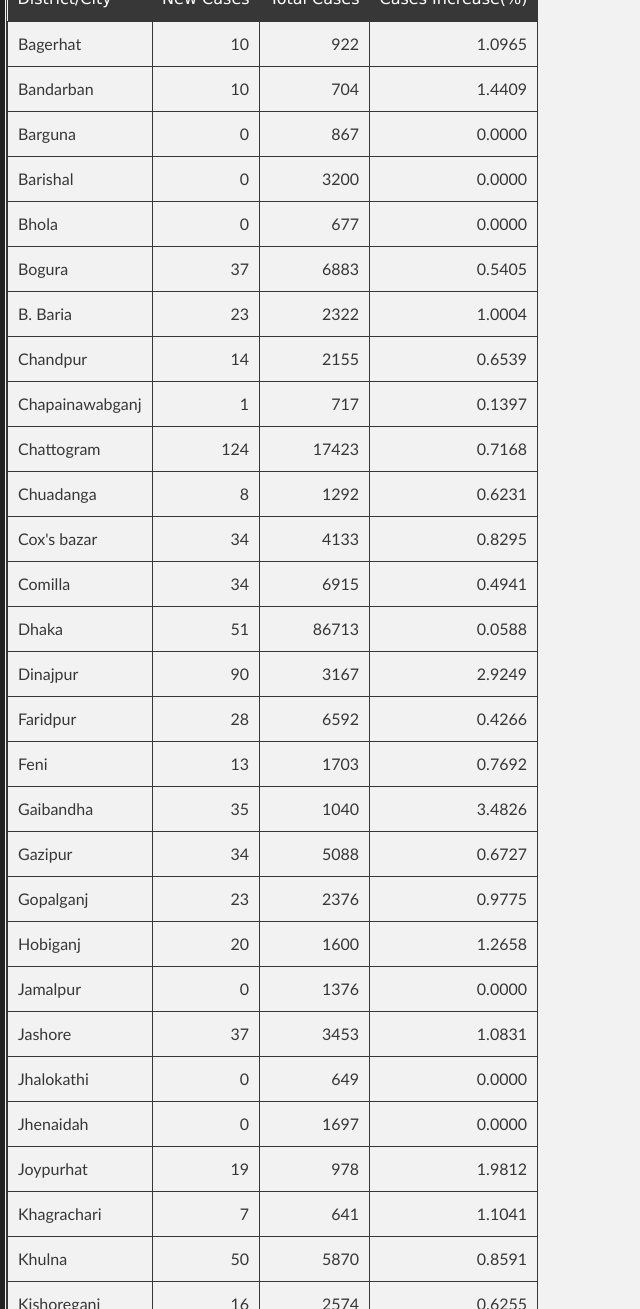
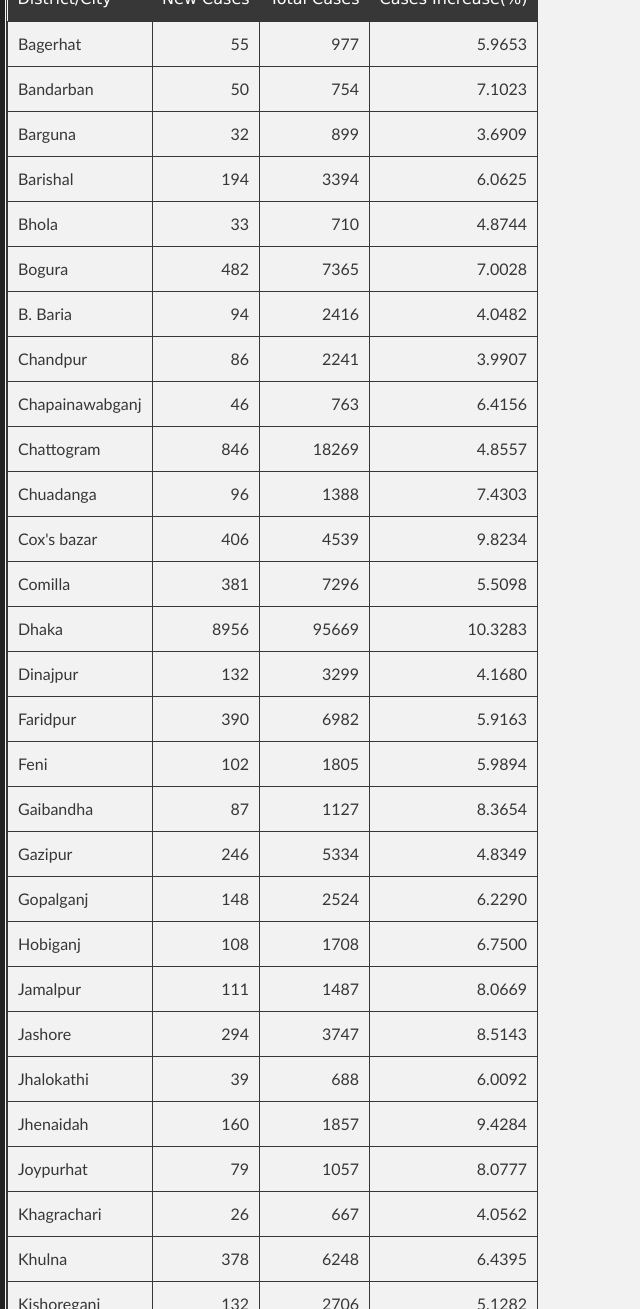
Before and after one commit to promitbasak/covid19bd, a Jekyll site: the page index.html, which Jekyll copies as it is, in a window 1280 px wide and 1400 px high, scrolled down 4076 px, cut to the strip 91-1400 px from the top of the window. Shown: the whole strip, without its empty margins (0-640 px from the left). Built offline with Jekyll 4.4.1, drawn with Linux system fonts in a browser that asks for light colours; some of the changed text lies outside the part shown.

Commit message:
Update index.html

```diff
--- a/index.html
+++ b/index.html
@@ -45,7 +45,7 @@
         <h2 id="covid-19-in-bangladesh">Covid-19 in Bangladesh</h2>
 
 
-    <h4 id="this-page-is-updated-on-september-19-2020">This page is updated on <strong><u>September 19, 2020</u></strong></h4>
+    <h4 id="this-page-is-updated-on-september-20-2020">This page is updated on <strong><u>September 20, 2020</u></strong></h4>
     <h3> Today's Statistics:</h3>
         <p> Mobile Users should scroll the table right to left to see more</p>
     <table class="table table-bordered table-hover table-condensed">
@@ -67,21 +67,21 @@
 </tr></thead>
 <tbody>
 <tr>
-<td>2020-09-19</td>
-<td align="right">1567</td>
-<td align="right">32</td>
-<td align="right">2051</td>
-<td align="right">13170</td>
-<td align="right">347372</td>
-<td align="right">4913</td>
-<td align="right">254386</td>
-<td align="right">88073</td>
-<td align="right">1811729</td>
-<td align="right">1.4143</td>
+<td>2020-09-20</td>
+<td align="right">1544</td>
+<td align="right">26</td>
+<td align="right">2179</td>
+<td align="right">11591</td>
+<td align="right">348916</td>
+<td align="right">4939</td>
+<td align="right">256565</td>
+<td align="right">87412</td>
+<td align="right">1823320</td>
+<td align="right">1.4155</td>
 <td align="right">0.0193</td>
-<td align="right">19.1735</td>
-<td align="right">1929.8444</td>
-<td align="right">27.2944</td>
+<td align="right">19.1363</td>
+<td align="right">1938.4222</td>
+<td align="right">27.4389</td>
 </tr>
 </tbody>
 </table>
@@ -89,27 +89,27 @@
         <h3>Graphs:</h3>
         <div class="photo-album">
       <div>
-        <img src="https://raw.githubusercontent.com/promitbasak/Covid-19_bd_extended/master/assests/2020-09-19/Figure_1.png">
+        <img src="https://raw.githubusercontent.com/promitbasak/Covid-19_bd_extended/master/assests/2020-09-20/Figure_1.png">
         <h5>Overall Condition</h5>
       </div>
       <div>
-        <img src="https://raw.githubusercontent.com/promitbasak/Covid-19_bd_extended/master/assests/2020-09-19/Figure_2.png">
+        <img src="https://raw.githubusercontent.com/promitbasak/Covid-19_bd_extended/master/assests/2020-09-20/Figure_2.png">
         <h5>Total Cases</h5>
       </div>
       <div>
-        <img src="https://raw.githubusercontent.com/promitbasak/Covid-19_bd_extended/master/assests/2020-09-19/Figure_8.png">
+        <img src="https://raw.githubusercontent.com/promitbasak/Covid-19_bd_extended/master/assests/2020-09-20/Figure_8.png">
         <h5>Total Deaths</h5>
       </div>
       <div>
-        <img src="https://raw.githubusercontent.com/promitbasak/Covid-19_bd_extended/master/assests/2020-09-05/Figure_24.png">
+        <img src="https://raw.githubusercontent.com/promitbasak/Covid-19_bd_extended/master/assests/2020-09-20/Figure_24.png">
         <h5>District-wise Corona Map</h5>
       </div>
       <div>
-        <img src="https://raw.githubusercontent.com/promitbasak/Covid-19_bd_extended/master/assests/2020-09-19/Figure_20.png">
+        <img src="https://raw.githubusercontent.com/promitbasak/Covid-19_bd_extended/master/assests/2020-09-20/Figure_20.png">
         <h5>BD vs USA: Cases</h5>
       </div>
       <div>
-        <img src="https://raw.githubusercontent.com/promitbasak/Covid-19_bd_extended/master/assests/2020-09-19/Figure_21.png">
+        <img src="https://raw.githubusercontent.com/promitbasak/Covid-19_bd_extended/master/assests/2020-09-20/Figure_21.png">
         <h5>BD vs USA: Deaths</h5>
       </div>
     </div>
@@ -126,387 +126,387 @@
 </tr></thead>
 <tbody><tr>
 <td>Bagerhat</td>
-<td align="right">10</td>
-<td align="right">922</td>
-<td align="right">1.0965</td>
+<td align="right">55</td>
+<td align="right">977</td>
+<td align="right">5.9653</td>
 </tr>
 <tr>
 <td>Bandarban</td>
-<td align="right">10</td>
-<td align="right">704</td>
-<td align="right">1.4409</td>
+<td align="right">50</td>
+<td align="right">754</td>
+<td align="right">7.1023</td>
 </tr>
 <tr>
 <td>Barguna</td>
-<td align="right">0</td>
-<td align="right">867</td>
-<td align="right">0.0000</td>
+<td align="right">32</td>
+<td align="right">899</td>
+<td align="right">3.6909</td>
 </tr>
 <tr>
 <td>Barishal</td>
-<td align="right">0</td>
-<td align="right">3200</td>
-<td align="right">0.0000</td>
+<td align="right">194</td>
+<td align="right">3394</td>
+<td align="right">6.0625</td>
 </tr>
 <tr>
 <td>Bhola</td>
-<td align="right">0</td>
-<td align="right">677</td>
-<td align="right">0.0000</td>
+<td align="right">33</td>
+<td align="right">710</td>
+<td align="right">4.8744</td>
 </tr>
 <tr>
 <td>Bogura</td>
-<td align="right">37</td>
-<td align="right">6883</td>
-<td align="right">0.5405</td>
+<td align="right">482</td>
+<td align="right">7365</td>
+<td align="right">7.0028</td>
 </tr>
 <tr>
 <td>B. Baria</td>
-<td align="right">23</td>
-<td align="right">2322</td>
-<td align="right">1.0004</td>
+<td align="right">94</td>
+<td align="right">2416</td>
+<td align="right">4.0482</td>
 </tr>
 <tr>
 <td>Chandpur</td>
-<td align="right">14</td>
-<td align="right">2155</td>
-<td align="right">0.6539</td>
+<td align="right">86</td>
+<td align="right">2241</td>
+<td align="right">3.9907</td>
 </tr>
 <tr>
 <td>Chapainawabganj</td>
-<td align="right">1</td>
-<td align="right">717</td>
-<td align="right">0.1397</td>
+<td align="right">46</td>
+<td align="right">763</td>
+<td align="right">6.4156</td>
 </tr>
 <tr>
 <td>Chattogram</td>
-<td align="right">124</td>
-<td align="right">17423</td>
-<td align="right">0.7168</td>
+<td align="right">846</td>
+<td align="right">18269</td>
+<td align="right">4.8557</td>
 </tr>
 <tr>
 <td>Chuadanga</td>
-<td align="right">8</td>
-<td align="right">1292</td>
-<td align="right">0.6231</td>
+<td align="right">96</td>
+<td align="right">1388</td>
+<td align="right">7.4303</td>
 </tr>
 <tr>
 <td>Cox&#39;s bazar</td>
-<td align="right">34</td>
-<td align="right">4133</td>
-<td align="right">0.8295</td>
+<td align="right">406</td>
+<td align="right">4539</td>
+<td align="right">9.8234</td>
 </tr>
 <tr>
 <td>Comilla</td>
-<td align="right">34</td>
-<td align="right">6915</td>
-<td align="right">0.4941</td>
+<td align="right">381</td>
+<td align="right">7296</td>
+<td align="right">5.5098</td>
 </tr>
 <tr>
 <td>Dhaka</td>
-<td align="right">51</td>
-<td align="right">86713</td>
-<td align="right">0.0588</td>
+<td align="right">8956</td>
+<td align="right">95669</td>
+<td align="right">10.3283</td>
 </tr>
 <tr>
 <td>Dinajpur</td>
-<td align="right">90</td>
-<td align="right">3167</td>
-<td align="right">2.9249</td>
+<td align="right">132</td>
+<td align="right">3299</td>
+<td align="right">4.1680</td>
 </tr>
 <tr>
 <td>Faridpur</td>
-<td align="right">28</td>
-<td align="right">6592</td>
-<td align="right">0.4266</td>
+<td align="right">390</td>
+<td align="right">6982</td>
+<td align="right">5.9163</td>
 </tr>
 <tr>
 <td>Feni</td>
-<td align="right">13</td>
-<td align="right">1703</td>
-<td align="right">0.7692</td>
+<td align="right">102</td>
+<td align="right">1805</td>
+<td align="right">5.9894</td>
 </tr>
 <tr>
 <td>Gaibandha</td>
-<td align="right">35</td>
-<td align="right">1040</td>
-<td align="right">3.4826</td>
+<td align="right">87</td>
+<td align="right">1127</td>
+<td align="right">8.3654</td>
 </tr>
 <tr>
 <td>Gazipur</td>
-<td align="right">34</td>
-<td align="right">5088</td>
-<td align="right">0.6727</td>
+<td align="right">246</td>
+<td align="right">5334</td>
+<td align="right">4.8349</td>
 </tr>
 <tr>
 <td>Gopalganj</td>
-<td align="right">23</td>
-<td align="right">2376</td>
-<td align="right">0.9775</td>
+<td align="right">148</td>
+<td align="right">2524</td>
+<td align="right">6.2290</td>
 </tr>
 <tr>
 <td>Hobiganj</td>
-<td align="right">20</td>
-<td align="right">1600</td>
-<td align="right">1.2658</td>
+<td align="right">108</td>
+<td align="right">1708</td>
+<td align="right">6.7500</td>
 </tr>
 <tr>
 <td>Jamalpur</td>
-<td align="right">0</td>
-<td align="right">1376</td>
-<td align="right">0.0000</td>
+<td align="right">111</td>
+<td align="right">1487</td>
+<td align="right">8.0669</td>
 </tr>
 <tr>
 <td>Jashore</td>
-<td align="right">37</td>
-<td align="right">3453</td>
-<td align="right">1.0831</td>
+<td align="right">294</td>
+<td align="right">3747</td>
+<td align="right">8.5143</td>
 </tr>
 <tr>
 <td>Jhalokathi</td>
-<td align="right">0</td>
-<td align="right">649</td>
-<td align="right">0.0000</td>
+<td align="right">39</td>
+<td align="right">688</td>
+<td align="right">6.0092</td>
 </tr>
 <tr>
 <td>Jhenaidah</td>
-<td align="right">0</td>
-<td align="right">1697</td>
-<td align="right">0.0000</td>
+<td align="right">160</td>
+<td align="right">1857</td>
+<td align="right">9.4284</td>
 </tr>
 <tr>
 <td>Joypurhat</td>
-<td align="right">19</td>
-<td align="right">978</td>
-<td align="right">1.9812</td>
+<td align="right">79</td>
+<td align="right">1057</td>
+<td align="right">8.0777</td>
 </tr>
 <tr>
 <td>Khagrachari</td>
-<td align="right">7</td>
-<td align="right">641</td>
-<td align="right">1.1041</td>
+<td align="right">26</td>
+<td align="right">667</td>
+<td align="right">4.0562</td>
 </tr>
 <tr>
 <td>Khulna</td>
-<td align="right">50</td>
-<td align="right">5870</td>
-<td align="right">0.8591</td>
+<td align="right">378</td>
+<td align="right">6248</td>
+<td align="right">6.4395</td>
 </tr>
 <tr>
 <td>Kishoreganj</td>
-<td align="right">16</td>
-<td align="right">2574</td>
-<td align="right">0.6255</td>
+<td align="right">132</td>
+<td align="right">2706</td>
+<td align="right">5.1282</td>
 </tr>
 <tr>
 <td>Kurigram</td>
-<td align="right">17</td>
-<td align="right">827</td>
-<td align="right">2.0988</td>
+<td align="right">58</td>
+<td align="right">885</td>
+<td align="right">7.0133</td>
 </tr>
 <tr>
 <td>Kushtia</td>
-<td align="right">28</td>
-<td align="right">2879</td>
-<td align="right">0.9821</td>
+<td align="right">277</td>
+<td align="right">3156</td>
+<td align="right">9.6214</td>
 </tr>
 <tr>
 <td>Laksmipur</td>
-<td align="right">26</td>
-<td align="right">2007</td>
-<td align="right">1.3125</td>
+<td align="right">86</td>
+<td align="right">2093</td>
+<td align="right">4.2850</td>
 </tr>
 <tr>
 <td>Lalmonirhat</td>
-<td align="right">44</td>
-<td align="right">757</td>
-<td align="right">6.1711</td>
+<td align="right">82</td>
+<td align="right">839</td>
+<td align="right">10.8322</td>
 </tr>
 <tr>
 <td>Madaripur</td>
-<td align="right">0</td>
-<td align="right">1386</td>
-<td align="right">0.0000</td>
+<td align="right">58</td>
+<td align="right">1444</td>
+<td align="right">4.1847</td>
 </tr>
 <tr>
 <td>Magura</td>
-<td align="right">5</td>
-<td align="right">833</td>
-<td align="right">0.6039</td>
+<td align="right">54</td>
+<td align="right">887</td>
+<td align="right">6.4826</td>
 </tr>
 <tr>
 <td>Manikganj</td>
-<td align="right">8</td>
-<td align="right">1258</td>
-<td align="right">0.6400</td>
+<td align="right">203</td>
+<td align="right">1461</td>
+<td align="right">16.1367</td>
 </tr>
 <tr>
 <td>Moulvibazar</td>
-<td align="right">15</td>
-<td align="right">1551</td>
-<td align="right">0.9766</td>
+<td align="right">112</td>
+<td align="right">1663</td>
+<td align="right">7.2211</td>
 </tr>
 <tr>
 <td>Meherpur</td>
-<td align="right">0</td>
-<td align="right">544</td>
-<td align="right">0.0000</td>
+<td align="right">49</td>
+<td align="right">593</td>
+<td align="right">9.0074</td>
 </tr>
 <tr>
 <td>Munshigonj</td>
-<td align="right">16</td>
-<td align="right">3269</td>
-<td align="right">0.4919</td>
+<td align="right">161</td>
+<td align="right">3430</td>
+<td align="right">4.9251</td>
 </tr>
 <tr>
 <td>Mymensingh</td>
-<td align="right">0</td>
-<td align="right">3417</td>
-<td align="right">0.0000</td>
+<td align="right">189</td>
+<td align="right">3606</td>
+<td align="right">5.5312</td>
 </tr>
 <tr>
 <td>Naogaon</td>
-<td align="right">0</td>
-<td align="right">1194</td>
-<td align="right">0.0000</td>
+<td align="right">82</td>
+<td align="right">1276</td>
+<td align="right">6.8677</td>
 </tr>
 <tr>
 <td>Narail</td>
-<td align="right">3</td>
-<td align="right">1212</td>
-<td align="right">0.2481</td>
+<td align="right">85</td>
+<td align="right">1297</td>
+<td align="right">7.0132</td>
 </tr>
 <tr>
 <td>Narayanganj</td>
-<td align="right">27</td>
-<td align="right">6495</td>
-<td align="right">0.4174</td>
+<td align="right">156</td>
+<td align="right">6651</td>
+<td align="right">2.4018</td>
 </tr>
 <tr>
 <td>Narshingdi</td>
-<td align="right">31</td>
-<td align="right">2137</td>
-<td align="right">1.4720</td>
+<td align="right">117</td>
+<td align="right">2254</td>
+<td align="right">5.4750</td>
 </tr>
 <tr>
 <td>Natore</td>
-<td align="right">0</td>
-<td align="right">876</td>
-<td align="right">0.0000</td>
+<td align="right">72</td>
+<td align="right">948</td>
+<td align="right">8.2192</td>
 </tr>
 <tr>
 <td>Netrokona</td>
-<td align="right">0</td>
-<td align="right">691</td>
-<td align="right">0.0000</td>
+<td align="right">18</td>
+<td align="right">709</td>
+<td align="right">2.6049</td>
 </tr>
 <tr>
 <td>Nilphamari</td>
-<td align="right">43</td>
-<td align="right">958</td>
-<td align="right">4.6995</td>
+<td align="right">57</td>
+<td align="right">1015</td>
+<td align="right">5.9499</td>
 </tr>
 <tr>
 <td>Noakhali</td>
-<td align="right">63</td>
-<td align="right">4693</td>
-<td align="right">1.3607</td>
+<td align="right">192</td>
+<td align="right">4885</td>
+<td align="right">4.0912</td>
 </tr>
 <tr>
 <td>Pabna</td>
-<td align="right">0</td>
-<td align="right">1020</td>
-<td align="right">0.0000</td>
+<td align="right">69</td>
+<td align="right">1089</td>
+<td align="right">6.7647</td>
 </tr>
 <tr>
 <td>Panchagarh</td>
-<td align="right">7</td>
-<td align="right">537</td>
-<td align="right">1.3208</td>
+<td align="right">54</td>
+<td align="right">591</td>
+<td align="right">10.0559</td>
 </tr>
 <tr>
 <td>Patuakhali</td>
-<td align="right">0</td>
-<td align="right">1330</td>
-<td align="right">0.0000</td>
+<td align="right">53</td>
+<td align="right">1383</td>
+<td align="right">3.9850</td>
 </tr>
 <tr>
 <td>Pirojpur</td>
-<td align="right">0</td>
-<td align="right">1010</td>
-<td align="right">0.0000</td>
+<td align="right">45</td>
+<td align="right">1055</td>
+<td align="right">4.4554</td>
 </tr>
 <tr>
 <td>Rajbari</td>
-<td align="right">32</td>
-<td align="right">2738</td>
-<td align="right">1.1826</td>
+<td align="right">240</td>
+<td align="right">2978</td>
+<td align="right">8.7655</td>
 </tr>
 <tr>
 <td>Rajshahi</td>
-<td align="right">11</td>
-<td align="right">4638</td>
-<td align="right">0.2377</td>
+<td align="right">199</td>
+<td align="right">4837</td>
+<td align="right">4.2906</td>
 </tr>
 <tr>
 <td>Rangamati</td>
-<td align="right">5</td>
-<td align="right">849</td>
-<td align="right">0.5924</td>
+<td align="right">33</td>
+<td align="right">882</td>
+<td align="right">3.8869</td>
 </tr>
 <tr>
 <td>Rangpur</td>
+<td align="right">182</td>
+<td align="right">2721</td>
+<td align="right">7.1682</td>
+</tr>
+<tr>
+<td>Satkhira</td>
+<td align="right">40</td>
+<td align="right">1091</td>
+<td align="right">3.8059</td>
+</tr>
+<tr>
+<td>Shariatpur</td>
 <td align="right">82</td>
-<td align="right">2539</td>
-<td align="right">3.3374</td>
-</tr>
-<tr>
-<td>Satkhira</td>
-<td align="right">2</td>
-<td align="right">1051</td>
-<td align="right">0.1907</td>
-</tr>
-<tr>
-<td>Shariatpur</td>
-<td align="right">11</td>
-<td align="right">1570</td>
-<td align="right">0.7056</td>
+<td align="right">1652</td>
+<td align="right">5.2229</td>
 </tr>
 <tr>
 <td>Sherpur</td>
-<td align="right">0</td>
-<td align="right">437</td>
-<td align="right">0.0000</td>
+<td align="right">25</td>
+<td align="right">462</td>
+<td align="right">5.7208</td>
 </tr>
 <tr>
 <td>Sirajganj</td>
-<td align="right">14</td>
-<td align="right">2006</td>
-<td align="right">0.7028</td>
+<td align="right">101</td>
+<td align="right">2107</td>
+<td align="right">5.0349</td>
 </tr>
 <tr>
 <td>Sunamganj</td>
-<td align="right">28</td>
-<td align="right">2122</td>
-<td align="right">1.3372</td>
+<td align="right">170</td>
+<td align="right">2292</td>
+<td align="right">8.0113</td>
 </tr>
 <tr>
 <td>Sylhet</td>
-<td align="right">124</td>
-<td align="right">5971</td>
-<td align="right">2.1207</td>
+<td align="right">629</td>
+<td align="right">6600</td>
+<td align="right">10.5342</td>
 </tr>
 <tr>
 <td>Tangail</td>
-<td align="right">36</td>
-<td align="right">2761</td>
-<td align="right">1.3211</td>
+<td align="right">239</td>
+<td align="right">3000</td>
+<td align="right">8.6563</td>
 </tr>
 <tr>
 <td>Thakurgaon</td>
-<td align="right">69</td>
-<td align="right">992</td>
-<td align="right">7.4756</td>
+<td align="right">72</td>
+<td align="right">1064</td>
+<td align="right">7.2581</td>
 </tr>
 </tbody></table>
 
@@ -3865,6 +3865,23 @@
 <td align="right">1929.8444</td>
 <td align="right">27.2944</td>
 </tr>
+<tr>
+<td>2020-09-20</td>
+<td align="right">1544</td>
+<td align="right">26</td>
+<td align="right">2179</td>
+<td align="right">11591</td>
+<td align="right">348916</td>
+<td align="right">4939</td>
+<td align="right">256565</td>
+<td align="right">87412</td>
+<td align="right">1823320</td>
+<td align="right">1.4155</td>
+<td align="right">0.0193</td>
+<td align="right">19.1363</td>
+<td align="right">1938.4222</td>
+<td align="right">27.4389</td>
+</tr>
 </tbody></table>
 
 
```
